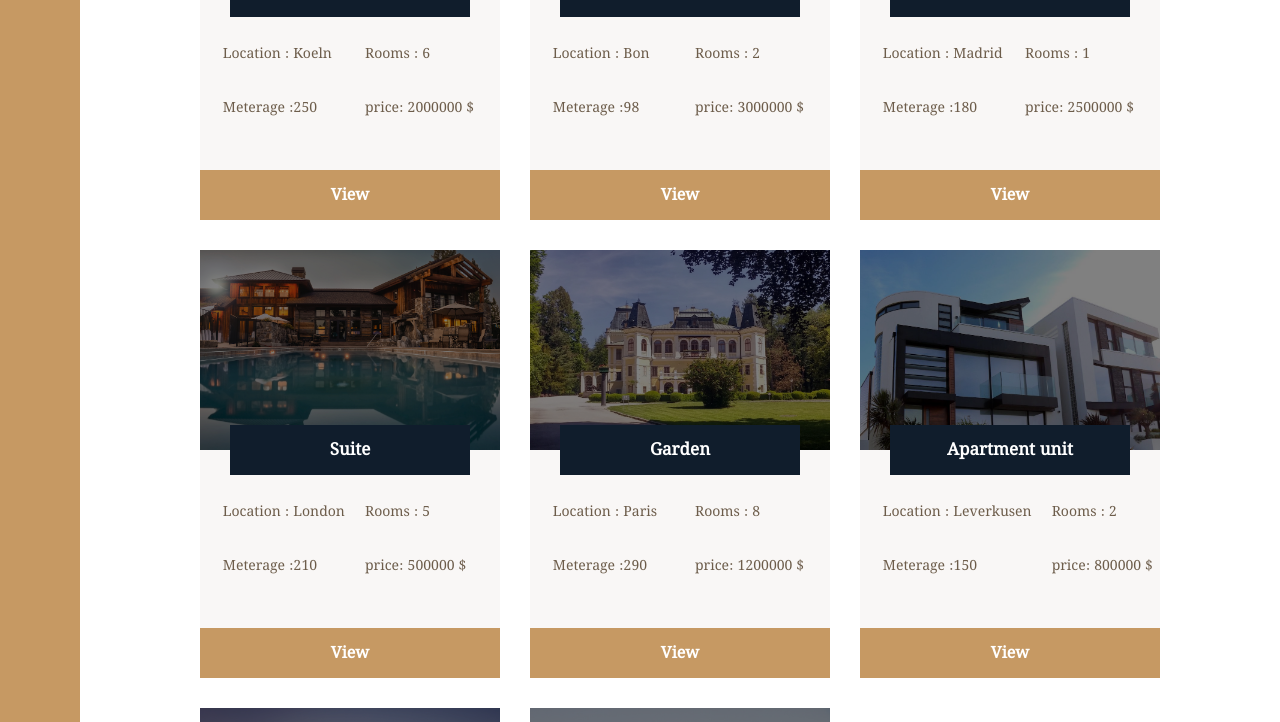
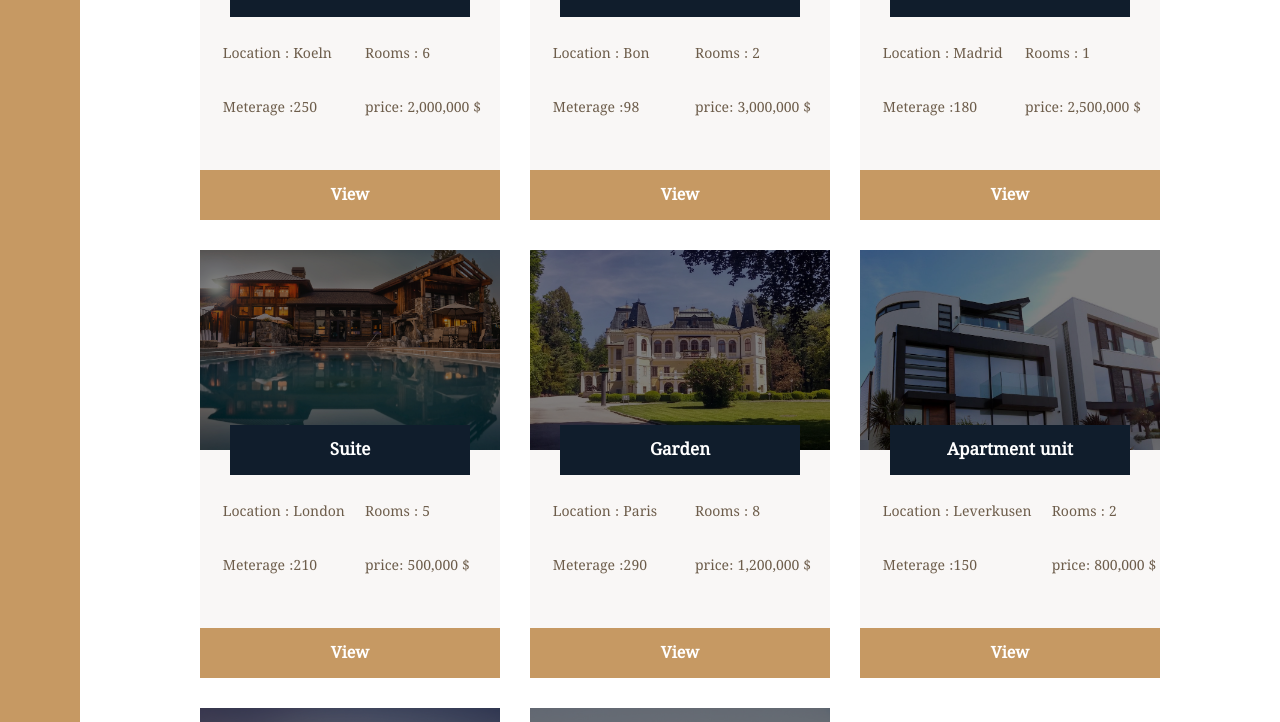
Before and after one commit to mohsen-deilami/immobilien-next, a Next.js app: page /homes in a window 1280 px wide. Shown: the part 995-1717 px from the top of the page. Built offline with nearby package versions, Linux system fonts and the light colour scheme.

Commit message:
edit toLocaleString

```diff
--- a/components/madules/Home.js
+++ b/components/madules/Home.js
@@ -25,7 +25,7 @@ export default function Home({id ,img ,  title,   location,  roomCount,  meterag
         <span className="">
           <i className="fa fa-key card__icon"></i>
         </span>
-        <p className="card__text">price: {price} $ </p>
+        <p className="card__text">price: {price != null ? new Intl.NumberFormat('en-US').format(price):''} $ </p>
       </div>
 
       <Link href={`/homes/${id}`} className="btn btn-brown btn-card">
--- a/pages/homes/index.js
+++ b/pages/homes/index.js
@@ -6,22 +6,39 @@ export default function index() {
     const [sort, setSort]=useState('');
 
     const searchHadler=searchValue=>{
-        setHomes(db.homes.filter(home => home.title.toLowerCase().includes(searchValue)));
+        const newHomes=db.homes.filter(home => home.title.toLowerCase().includes(searchValue))
+        setHomes(newHomes);
 
     }
     const selectHandler=(value)=>{
         setSort(value);
         console.log(sort)
+        switch (value){
+            case 'price' :{
+                const result=db.homes.sort((a,b)=>a.price - b.price);
+                setHomes(result)
+
+                break
+            }
+            case 'rooms' :{
+                break
+            }
+            case 'metrage' :{
+                break
+            }
+            default :{
+                break
+            }
+        }
     }
   return (
     <div className="home-section" id="houses">
     <div className="home-filter-search">
         <div className="home-filter">
-            <select name="" id="" onChange={event=>selectHandler(event.target.value)}>
+            <select name="" id="" defaultValue='selected' onChange={event=>selectHandler(event.target.value)}>
                 <option value="-1" >Select</option>
                 <option value="price">Based on price</option>
                 <option value="rooms">Based on the number of rooms</option>
-                <option value="address">Based on address</option>
                 <option value="metrage">Based on size</option>
             </select>
         </div>
```
